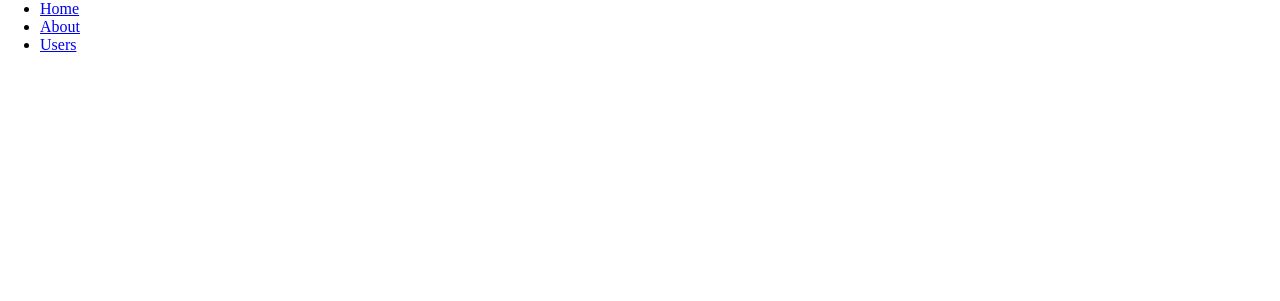
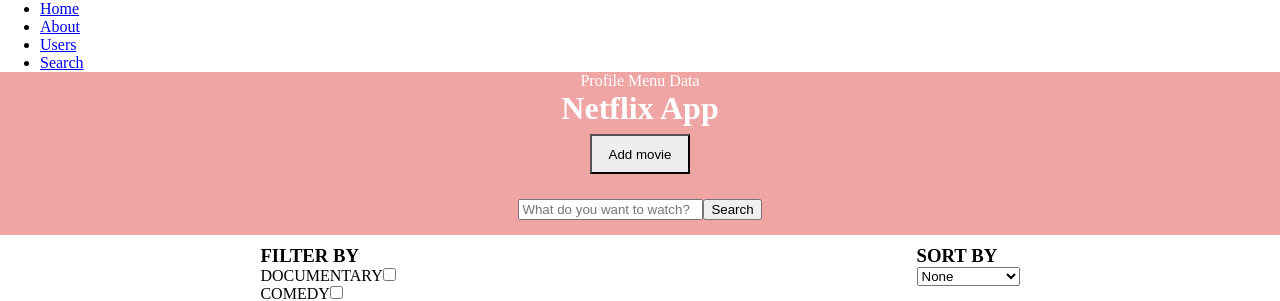
Before and after one commit to philiprzn/react_movies, a React app in the folder movies/: page /search in a window 1280 px wide. Before the commit this address led to /404. Shown: the top 301 px of the page. Built offline with nearby package versions, Linux system fonts and the light colour scheme; grey boxes are pictures that could not be loaded.

Commit message:
hw8 router;

```diff
--- a/movies/src/components/App.js
+++ b/movies/src/components/App.js
@@ -11,6 +11,8 @@
 import { toggleModalWindow }  from './../store/actions/app';
 import MovieDetails from "./MovieDetails/MovieDetails";
 import NotFound from "./NotFound/NotFound";
+import History from "./History/History";
+import Search from "./Search/Search";
 
 import {
     BrowserRouter as Router,
@@ -31,7 +33,7 @@
     const { isModalWindowOpen } = app;
 
         return (
-            <Router>
+            <Router history={History}>
                 <div>
                     <nav>
                         <ul>
@@ -44,6 +46,9 @@
                             <li>
                                 <NavLink to="/users">Users</NavLink>
                             </li>
+                            <li>
+                                <NavLink to="/search">Search</NavLink>
+                            </li>
                         </ul>
                     </nav>
 
@@ -51,18 +56,22 @@
                         <Route path="/about"><About /></Route>
                         <Route path="/users"><Users /></Route>
                         <Route path="/user/:id"><User/></Route>
-                        {/*<Route path="/user/:id" children={<User/>} />*/}
+                        <Route path="/search"><Search/></Route>
                         <Route exact path="/"><Home /></Route>
-                        {/*<Route path='*' exact={true} component={NotFound}/>*/}
-                        <Route path="/film/:id" render={({location}) => <MovieDetails />} />
+                        <Route path="/film/:id" render={({location}) =>
+                            <>
+                                <MovieDetails />
+                                <MoviesList />
+                            </>}
+                        />
                         <Route path="/404">
                             <NotFound />
                         </Route>
                         <Redirect from='*' to='/404' />
                     </Switch>
 
-                    <Header />
-                    <MoviesList />
+                    {/*<Header />
+                    <MoviesList />*/}
                     {isModalWindowOpen &&  <ModalWindow />}
                 </div>
             </Router>
@@ -88,6 +97,7 @@
             <h1>ID: { id }</h1>
             <p>{user.name}</p>
             <p>{user.age}</p>
+            <p>{user.gender}</p>
         </>
     )
 }
--- a/movies/src/components/Header/Header.js
+++ b/movies/src/components/Header/Header.js
@@ -1,14 +1,43 @@
-import React from 'react';
+import React, { useState, useEffect } from 'react';
 import './header.css'
 import ProfileMenu from "../ProfileMenu/ProfileMenu";
 import {connect} from "react-redux";
 import {toggleModalWindow} from "../../store/actions/app";
+import {useLocation} from "react-router-dom";
+import History from "../History/History";
+
+const useQuery = () => new URLSearchParams(useLocation().search);
 
 const Header = (props) => {
-    const { app, toggleModalWindow } = props;
+    const { app, toggleModalWindow, movies } = props;
     const { profileMenuData, title } = app;
     const payloadData = {
         modalWindowType: 'addMovie'
+    }
+
+    const [query, setQuery] = useState('');
+    const [inputValue, setInputValue] = useState('');
+
+    useEffect(() => {
+        const params = new URLSearchParams(location.search);
+
+        console.log("Header PARAMS", params);
+        const q = params.get('q');
+        setQuery(q ? q : '/');
+    }, []);
+
+    const submitAction = (e) => {
+        console.log('submitAction', inputValue);
+        e.preventDefault();
+
+        setQuery(inputValue);
+
+        History.push(`/search?q=${inputValue}`);
+        setInputValue('');
+    }
+
+    const handleInputChange = (e) => {
+        setInputValue(e.target.value);
     }
 
     return (
@@ -16,6 +45,15 @@
             <ProfileMenu profileMenuData={profileMenuData}/>
             <h1>{title}</h1>
             <button onClick={() => toggleModalWindow(payloadData)} className="button">Add movie</button>
+            <br/>
+            <form onSubmit={submitAction}>
+                <div>
+                    <input type="text" placeholder="What do you want to watch?" value={inputValue} onChange={handleInputChange}/>
+                    <button type="submit">
+                        Search
+                    </button>
+                </div>
+            </form>
         </div>
     )
 };
--- a/movies/src/components/Header/header.css
+++ b/movies/src/components/Header/header.css
@@ -5,8 +5,9 @@
     align-items: center;
 
     max-width: 100%;
-    height: 120px;
+    /*height: 120px;*/
     background: #f0a5a5;
+    padding-bottom: 15px;
     margin-bottom: 10px;
     text-align: center;
     color: white;
--- /dev/null
+++ b/movies/src/components/History/History.js
@@ -0,0 +1,3 @@
+import { createBrowserHistory } from 'history';
+
+export default createBrowserHistory();
--- a/movies/src/components/MovieDetails/movieDetails.css
+++ b/movies/src/components/MovieDetails/movieDetails.css
@@ -44,6 +44,9 @@
 }
 
 .movie__rating {
+    max-width: 52px;
+    max-height: 52px;
+
     margin-left: 20px;
     font-size: 26px;
     padding: 10px;
--- a/movies/src/components/MoviesSorting/MoviesSorting.js
+++ b/movies/src/components/MoviesSorting/MoviesSorting.js
@@ -1,7 +1,6 @@
-import React from 'react';
+import React, {useState} from 'react';
 import {connect} from "react-redux";
 import { handleSortChange, handleFilterChange } from "../../store/actions/app";
-import {useState} from 'react';
 
 const Checkbox = (props) => {
 
--- /dev/null
+++ b/movies/src/components/Search/Search.js
@@ -0,0 +1,14 @@
+import React from 'react';
+import Header from "../Header/Header";
+import MoviesList from "../../containers/MoviesList/MoviesList";
+
+function Search(props) {
+    return (
+        <>
+            <Header/>
+            <MoviesList />*/}
+        </>
+    );
+}
+
+export default Search;
```
